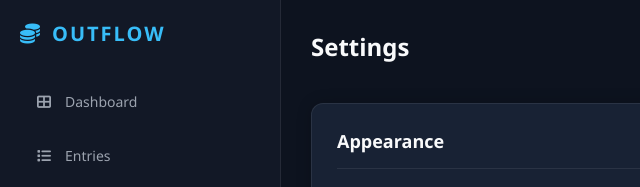
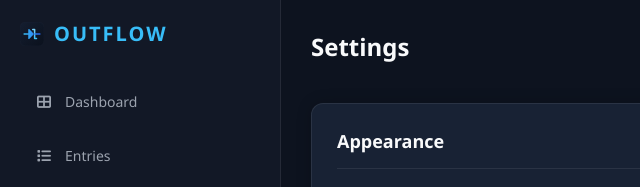
Before and after one commit to 999owen/Spending-Tracker, a website: page settings.html in a window 1280 px wide. Shown: the top 187 px of the page, 0-640 px from the left. Drawn offline with Linux system fonts and the light colour scheme.

Commit message:
Replace sidebar logo with image and update styles
Updated sidebar logo to include an image and adjusted styles.

```diff
--- a/settings.html
+++ b/settings.html
@@ -54,6 +54,11 @@
     display: flex;
     align-items: center;
     gap: 10px;
+}
+        .logo-icon {
+    width: 24px;
+    height: 24px;
+    object-fit: contain;
 }
 
         .sidebar-menu-item {
@@ -290,7 +295,10 @@
     <div class="main-container">
 
         <div class="sidebar">
-            <div class="sidebar-logo"><i class="fas fa-coins"></i> Outflow</div>
+            <div class="sidebar-logo">
+    <img src="logo.svg" alt="Outflow" class="logo-icon">
+    Outflow
+</div>
             <a href="dashboard.html" class="sidebar-menu-item"><i class="fas fa-th-large"></i> Dashboard</a>
             <a href="entries.html" class="sidebar-menu-item"><i class="fas fa-list"></i> Entries</a>
             <a href="bills.html" class="sidebar-menu-item"><i class="fas fa-file-invoice-dollar"></i> Bills</a>
```
Lines whose indentation alone changed are shown as unchanged.
